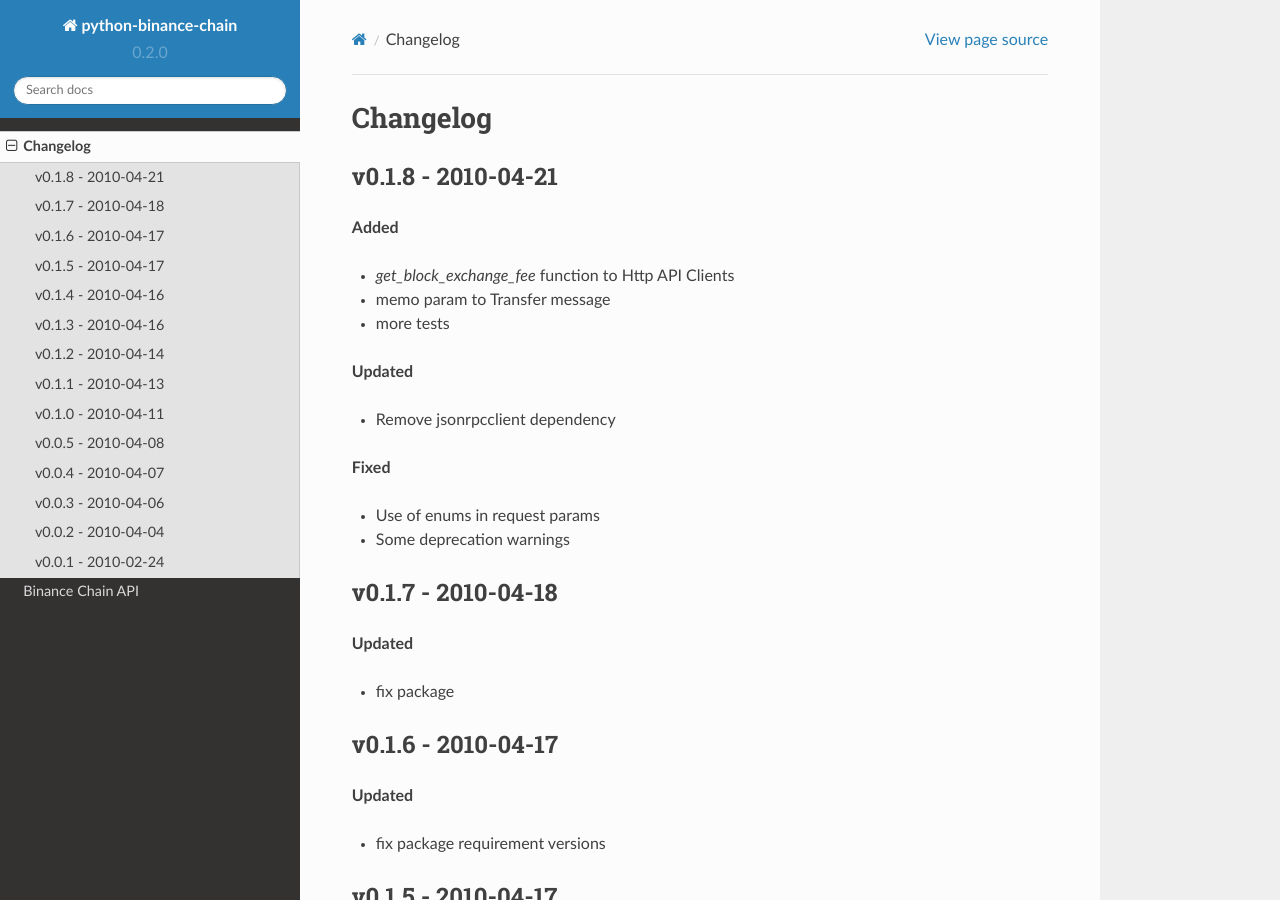
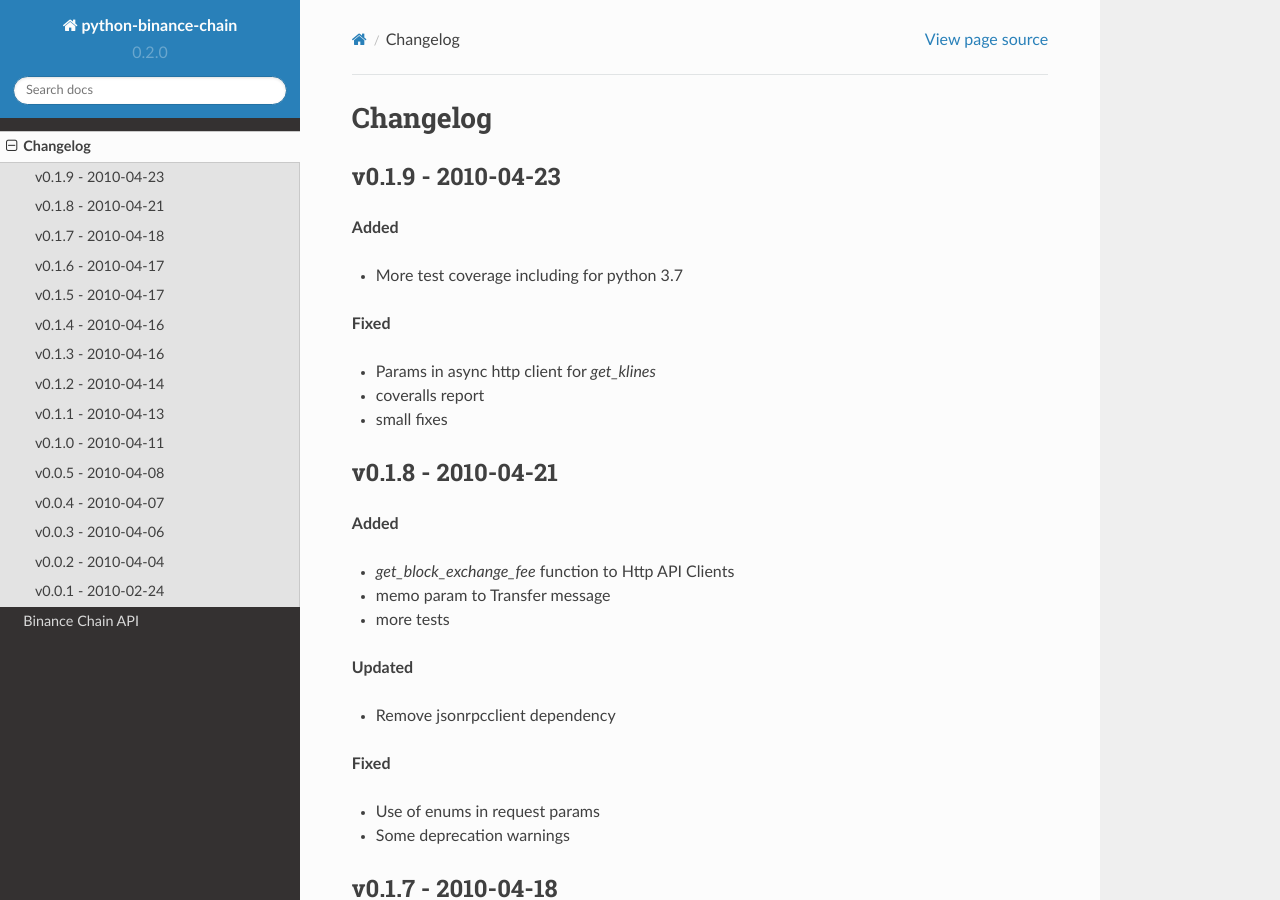
Before and after one commit to sammchardy/python-binance-chain, a Sphinx documentation site: the page built from docs/changelog.rst, in a window 1280 px wide and 900 px high. Built offline with Sphinx 7.4.7 and the Read the Docs theme 2.0.0, drawn with Linux system fonts in a browser that asks for light colours; formulas are drawn with MathJax 3.

Commit message:
Update to v0.1.9

```diff
--- a/README.rst
+++ b/README.rst
@@ -1,5 +1,5 @@
 ======================================
-Welcome to python-binance-chain v0.1.8
+Welcome to python-binance-chain v0.1.9
 ======================================
 
 .. image:: https://img.shields.io/pypi/v/python-binance-chain.svg
--- a/binance_chain/__init__.py
+++ b/binance_chain/__init__.py
@@ -4,4 +4,4 @@
 
 """
 
-__version__ = '0.1.8'
+__version__ = '0.1.9'
--- a/docs/changelog.rst
+++ b/docs/changelog.rst
@@ -1,5 +1,18 @@
 Changelog
 =========
+
+v0.1.9 - 2010-04-23
+^^^^^^^^^^^^^^^^^^^
+
+**Added**
+
+- More test coverage including for python 3.7
+
+**Fixed**
+
+- Params in async http client for `get_klines`
+- coveralls report
+- small fixes
 
 v0.1.8 - 2010-04-21
 ^^^^^^^^^^^^^^^^^^^
```
